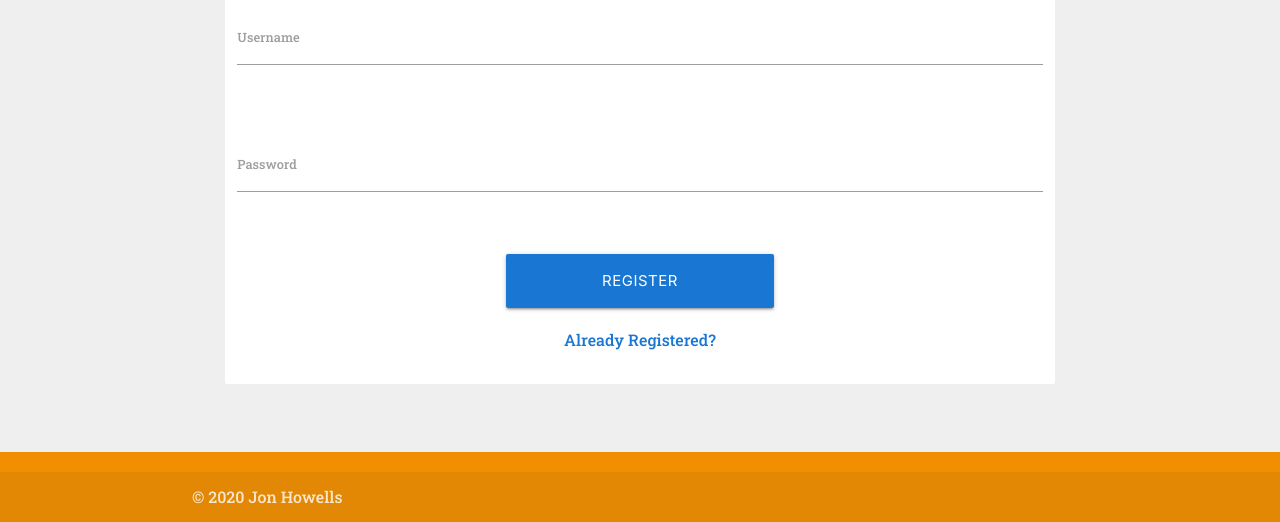
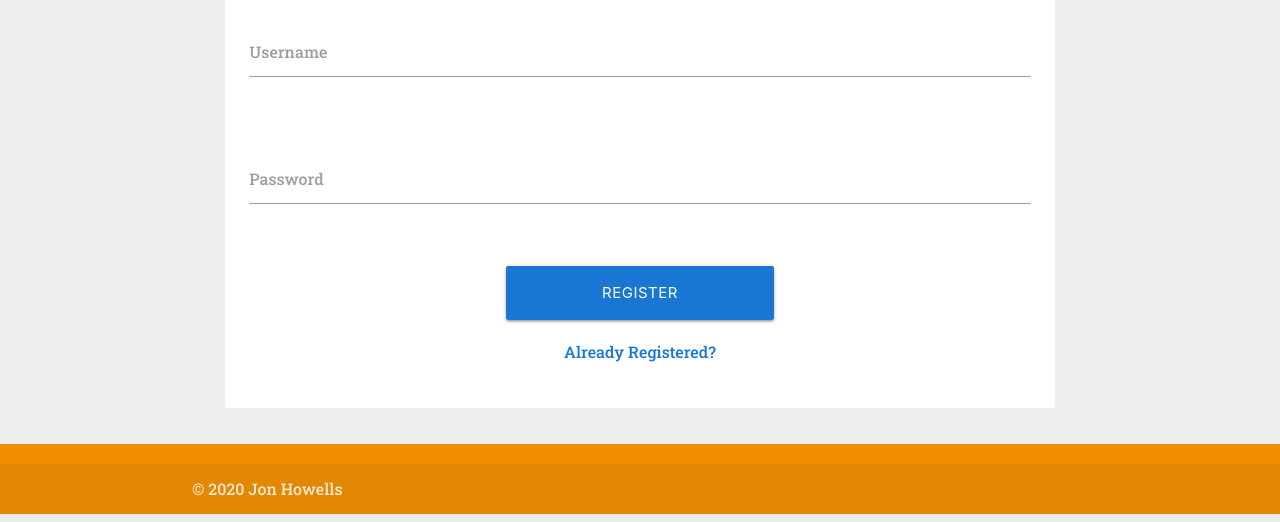
Before and after one commit to Code-Institute-Submissions/HowellsJonathan-justBooks, a Flask app: page /register in a window 1280 px wide. Shown: the part 449-971 px from the top of the page. Run offline with Flask 2, Linux system fonts and the light colour scheme; some libraries are stand-ins or nearby versions; some web fonts are replaced.

Commit message:
Renamed CSS files

```diff
--- a/static/css/style.css
+++ b/static/css/site_wide.css
@@ -140,33 +140,6 @@ h2 {
     font-size: 13px;
 }
 
-/* ----------------------------------------------- Login / Register form styling */
-
-form {
-    margin-bottom: 2em;
-}
-
-.card-panel {
-    padding: 12px;
-}
-
-.input-field>label {
-    font-size: .8rem;
-}
-
-label {
-    font-size: .6rem;
-}
-
-.form-btn {
-    width: 70%;
-    margin-bottom: 1rem;
-}
-
-.col .row.form-margin {
-    margin: 0 0 20px 0;
-}
-
 /* ----------------------------------------------- Manage Books styling */
 
 .card-stacked .card-action {
@@ -176,12 +149,6 @@ label {
 
 .pagination li.active {
     background-color: #0FA9A5;
-}
-
-/* ----------------------------------------------- Add / Update book styling */
-
-input, select {
-    font-family: "Roboto", sans-serif;
 }
 
 /* ----------------------------------------------- Tablet Styling */
@@ -245,12 +212,6 @@ input, select {
         width: 60%;
     }
 
-    /* --------------------------- Form styling */
-
-    .input-field {
-        margin: 1rem 0 1rem 0;
-    }
-
     /* --------------------------- Manage books styling */
 
     .card {
--- a/templates/base.html
+++ b/templates/base.html
@@ -7,7 +7,7 @@
         integrity="sha512-+4zCK9k+qNFUR5X+cKL9EIR+ZOhtIloNl9GIKS57V1MyNsYpYcUrUeQc9vNfzsWfV28IaLL3i96P9sdNyeRssA==" crossorigin="anonymous" />
     <link rel="stylesheet" href="https://cdnjs.cloudflare.com/ajax/libs/materialize/1.0.0/css/materialize.min.css" type="text/css">
     <link rel="stylesheet" href="https://use.typekit.net/agh5rnj.css">
-    <link rel="stylesheet" href="{{ url_for('static', filename='css/style.css') }}" class="css" type="text/css">
+    <link rel="stylesheet" href="{{ url_for('static', filename='css/site_wide.css') }}" class="css" type="text/css">
     <link rel="stylesheet" href="https://unpkg.com/swiper/swiper-bundle.css">
     <link rel="stylesheet" href="https://unpkg.com/swiper/swiper-bundle.min.css">
     {% block styles %}
```
